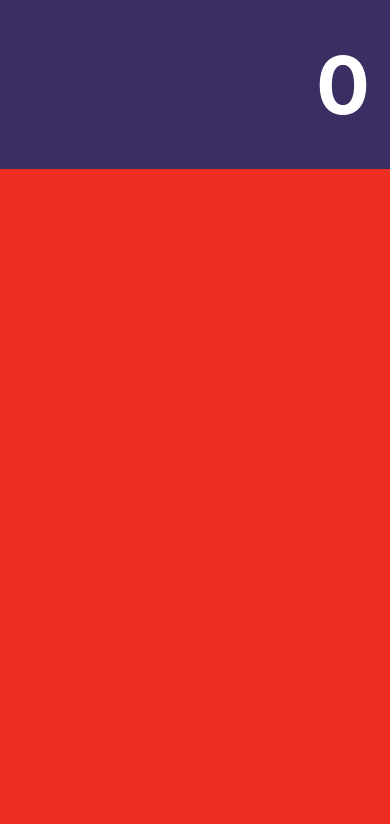
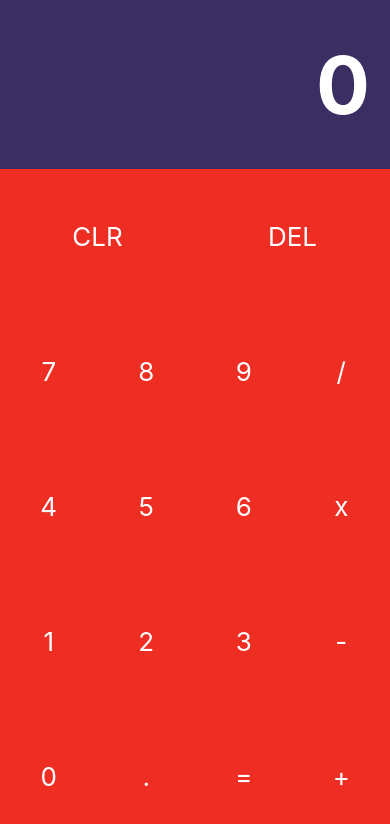
Before and after one commit to jroske1120/react-native-calculator, a React Native app: screen / in a window 390 px wide. Shown: the top 824 px of the page. Built offline with nearby package versions, Linux system fonts and the light colour scheme.

Commit message:
buttons display, import of inputNumber needed capitalization...

```diff
--- a/App.js
+++ b/App.js
@@ -1,7 +1,7 @@
 import { StatusBar } from "expo-status-bar";
 import React, { Component } from "react";
 import { StyleSheet, Text, View } from "react-native";
-import inputNumberButton from "./inputNumberButton.js";
+import InputNumberButton from "./InputNumberButton";
 
 const buttons = [
   ["CLR", "DEL"],
@@ -16,7 +16,7 @@ export default class App extends Component {
   renderButtons() {
     let layouts = buttons.map((buttonRows, index) => {
       let rowItem = buttonRows.map((buttonItems, buttonIndex) => {
-        return <inputNumberButton
+        return <InputNumberButton
         value={buttonItems}
         handleOnPress={() =>{}}
         key={'btn-' + buttonIndex} />
```
